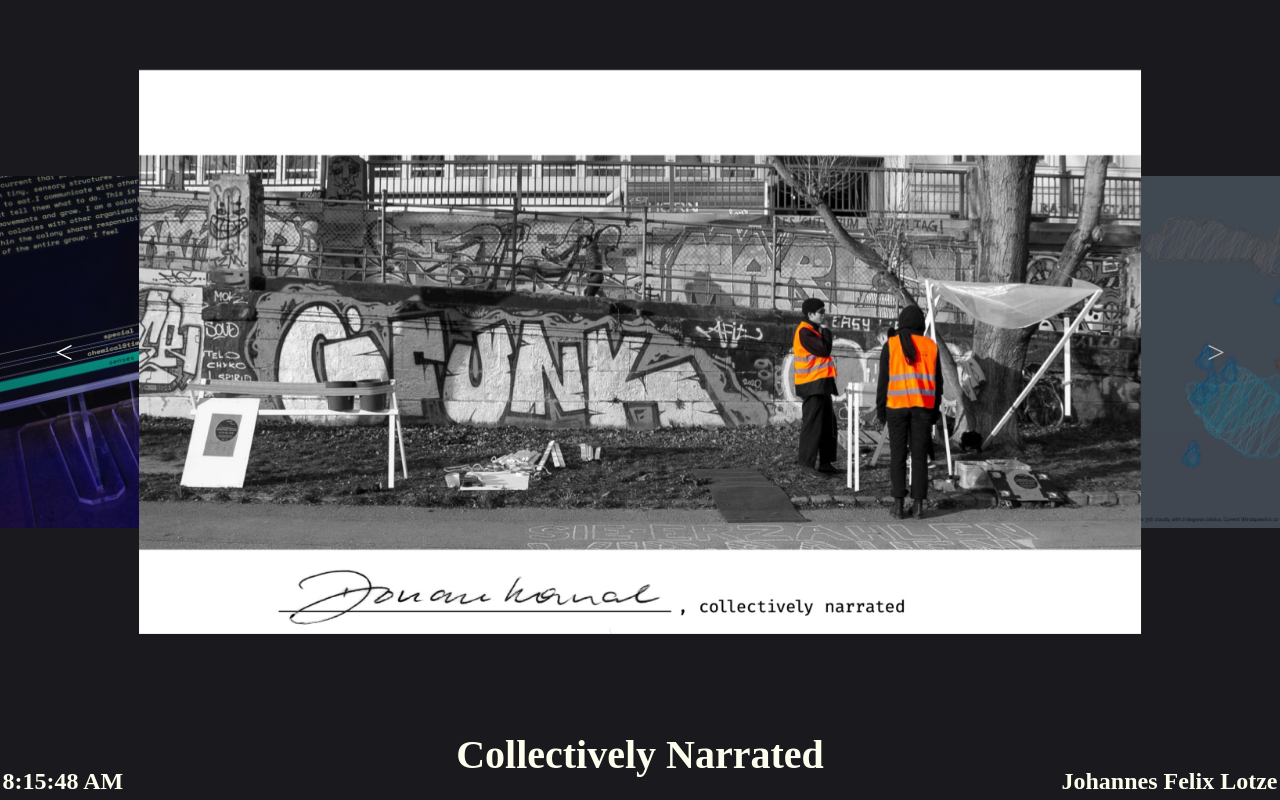
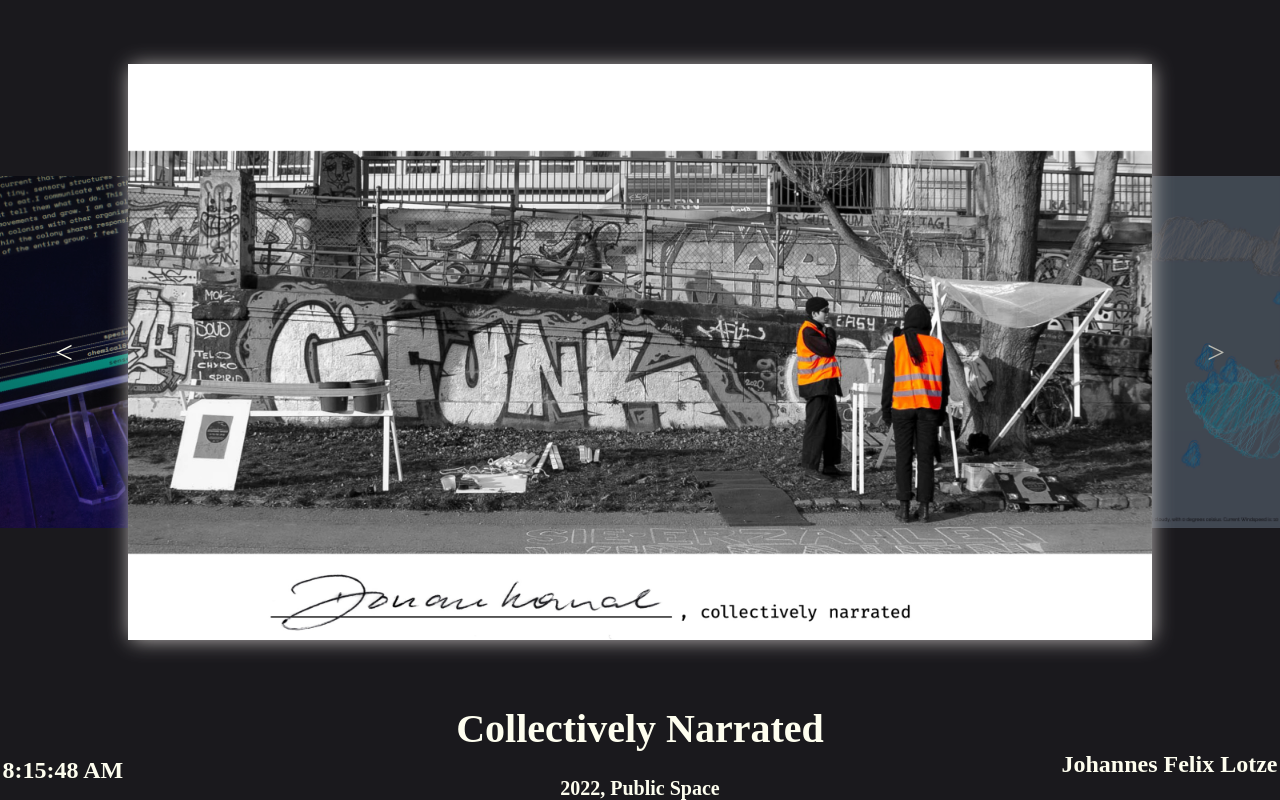
Before and after one commit to p-jeff/page, a SvelteKit app: page / in a window 1280 px wide. Shown: the top 800 px of the page. Built offline with nearby package versions, Linux system fonts and the light colour scheme; a web font is replaced by a local one.

Commit message:
added colored box shadow and ddescriptions

```diff
--- a/src/routes/+page.svelte
+++ b/src/routes/+page.svelte
@@ -3,15 +3,16 @@
 	import Footer from './footer.svelte';
 	import Menu from './menu.svelte';
 
-	let name;
+	let name, tag;
 	function handleEvent(event) {
 		console.log(event);
 		name = event.detail.name;
+		tag = event.detail.tag;
 	}
 </script>
 
 <Menu on:title={handleEvent} />
-<Footer {name} />
+<Footer {name} {tag} />
 
 <style>
 </style>
--- a/src/routes/footer.svelte
+++ b/src/routes/footer.svelte
@@ -3,6 +3,7 @@
 	import '../styles.css';
 
 	export let name;
+	export let tag;
 	let date = new Date();
 	$: time = date.toLocaleTimeString();
 
@@ -17,19 +18,21 @@
 	<h1 class="left">{time}</h1>
 	<h1 class="center">{name}</h1>
 	<h1 class="right">Johannes Felix Lotze</h1>
+	<h1 class="bottom">{tag}</h1>
 </div>
 
 <style>
 	div {
 		display: grid;
 		grid-template-columns: 20vw 60vw 20vw;
-		grid-template-rows: 6vh 6vh;
+		grid-template-rows: 6vh 3vh 3vh;
 		width: 100%;
 		margin: 0%;
 		padding: 0%;
 		position: absolute;
 		bottom: 0%;
 		color: #fefeef;
+		align-items: center;
 	}
 
 	h1 {
@@ -45,17 +48,19 @@
 		grid-column: 3/3;
 		text-align: end;
 		margin-right: 1%;
-		grid-row: 2/2;
+		grid-row: 2/3;
 	}
 	.left {
 		grid-column: 1/1;
 		text-align: left;
 		margin-left: 1%;
 		margin-bottom: 1%;
-		grid-row: 2/2;
+		grid-row: 2/3;
 	}
-
-	a {
-		color: rgb(0, 129, 129);
+	.bottom {
+		grid-column: 2/2;
+		grid-row: 3/3;
+		font-size: 20px;
+		text-align: center;
 	}
 </style>
--- a/src/routes/menu.svelte
+++ b/src/routes/menu.svelte
@@ -2,7 +2,7 @@
 	import { createEventDispatcher, onMount } from 'svelte';
 
 	const dispatch = createEventDispatcher();
-	let selected, next, prev;
+	let selected, next, prev, hover;
 
 	function changeSelection(direction) {
 		if (direction === 'left') {
@@ -23,7 +23,8 @@
 
 	function tellTitle() {
 		dispatch('title', {
-			name: selected.name
+			name: selected.name,
+			tag: selected.tag
 		});
 	}
 
@@ -48,27 +49,37 @@
 		{
 			id: 1,
 			name: 'Collectively Narrated',
-			image: '/image/image.jpg'
+			image: '/image/image.jpg',
+			tag: '2022, Public Space',
+			color: '#D1CCC9'
 		},
 		{
 			id: 2,
 			name: 'Am I Gaboniontum?',
-			image: '/image/amI.jpg'
+			image: '/image/amI.jpg',
+			tag: '2022, Installation',
+			color: '#3C3288'
 		},
 		{
 			id: 3,
 			name: 'Cash from Crisis',
-			image: '/image/ss.jpg'
+			image: '/image/ss.jpg',
+			tag: '2021, Film',
+			color: '#732817'
 		},
 		{
 			id: 4,
 			name: 'KI_tchen',
-			image: '/image/kitchen.jpg'
+			image: '/image/kitchen.jpg',
+			tag: '2021, Installation',
+			color: '#756F6A'
 		},
 		{
 			id: 5,
 			name: 'McBoaty',
-			image: '/image/boaty.jpg'
+			image: '/image/boaty.jpg',
+			tag: '2022, Creative Coding',
+			color: '#667689'
 		}
 	];
 
@@ -92,8 +103,20 @@
 		<img src={prev.image} alt="img" class="prev" />
 		<p>&lt;</p>
 	</div>
-	<div class="current">
-		<img src={selected.image} alt="" class="current" />
+	<div
+		class="current"
+		on:mouseenter={() => {
+			hover = true;
+		}}
+		on:mouseleave={() => {
+			hover = false;
+		}}
+	>
+		{#if hover}
+			<div class="entry" />
+		{:else}
+			<img src={selected.image} alt="" class="current" style="--shadowcolor: {selected.color}" />
+		{/if}
 	</div>
 	<div
 		class="next"
@@ -109,6 +132,11 @@
 <svelte:window on:keydown={handleKeydown} on:mousewheel={handleScroll} />
 
 <style>
+	.entry {
+		width: 100%;
+		height: 90%;
+		background-color: bisque;
+	}
 	div {
 		display: grid;
 		grid-template-columns: 10vw 80vw 10vw;
@@ -116,9 +144,10 @@
 	}
 	img.current {
 		max-width: 100%;
-		max-height: 80%;
+		max-height: 90%;
 		height: auto;
 		margin: auto;
+		box-shadow: var(--shadowcolor) 1px 1px 20px -2px;
 	}
 	.current {
 		grid-column: 2/2;
```
